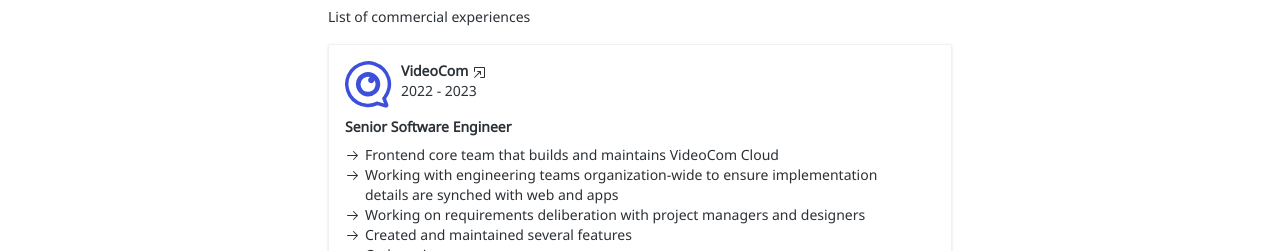
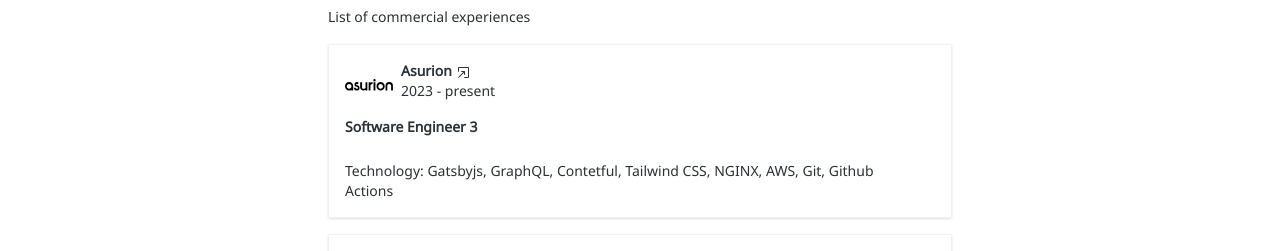
Before and after one commit to jasbeard/jsonbarba, a Next.js app: page / in a window 1280 px wide. Shown: the part 448-699 px from the top of the page. Built offline with nearby package versions, Linux system fonts and the light colour scheme.

Commit message:
chore: added new work

```diff
--- a/src/components/ExperienceSection.tsx
+++ b/src/components/ExperienceSection.tsx
@@ -6,9 +6,20 @@
 import metrobank from '/public/metrobank.svg';
 import pangolin from '/public/pangolin.png';
 import bajetto from '/public/bajetto.svg';
+import asurion from '/public/asurion.svg';
 
 export function ContractSection() {
   const workList = [
+    {
+      imageSource: asurion,
+      name: ['Asurion', 'https://asurion.com'],
+      designation: 'Software Engineer 3',
+      highlights: [
+
+      ],
+      period: '2023 - present',
+      technology: ["Gatsbyjs", "GraphQL", "Contetful", "Tailwind CSS", "NGINX", "AWS", "Git", "Github Actions"]
+    },
     {
       imageSource: videocom,
       name: ['VideoCom', 'https://videocom.com'],
--- a/src/components/WorkCard.tsx
+++ b/src/components/WorkCard.tsx
@@ -20,6 +20,8 @@
   highlights,
   technology
 }: WorkCardProps) => {
+  // @ts-ignore
+  const isA = imageSource.src.split('.')[0].split('/').includes('asurion')
   return (
     <div className="w-full p-4 rounded-sm shadow border border-cgray border-opacity-20 relative text-dark dark:text-white">
       <div className="flex">
@@ -29,7 +31,7 @@
             quality={95}
             fill
             sizes="100vw"
-            className="object-cover object-left"
+            className={!isA ? "object-cover object-left" : "object-contain object-left"}
             alt="work_image"
           />
         </div>
```
Also changed, not shown: public/asurion.svg (added).
